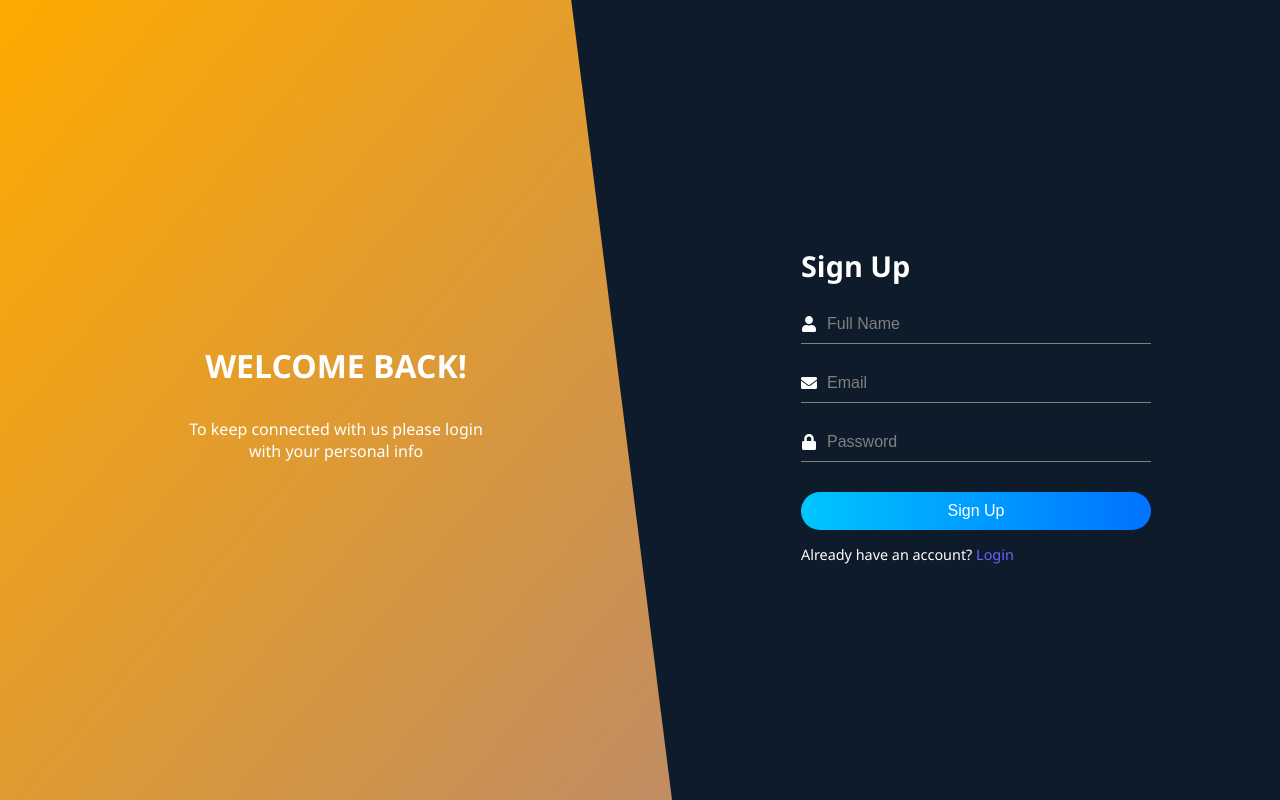
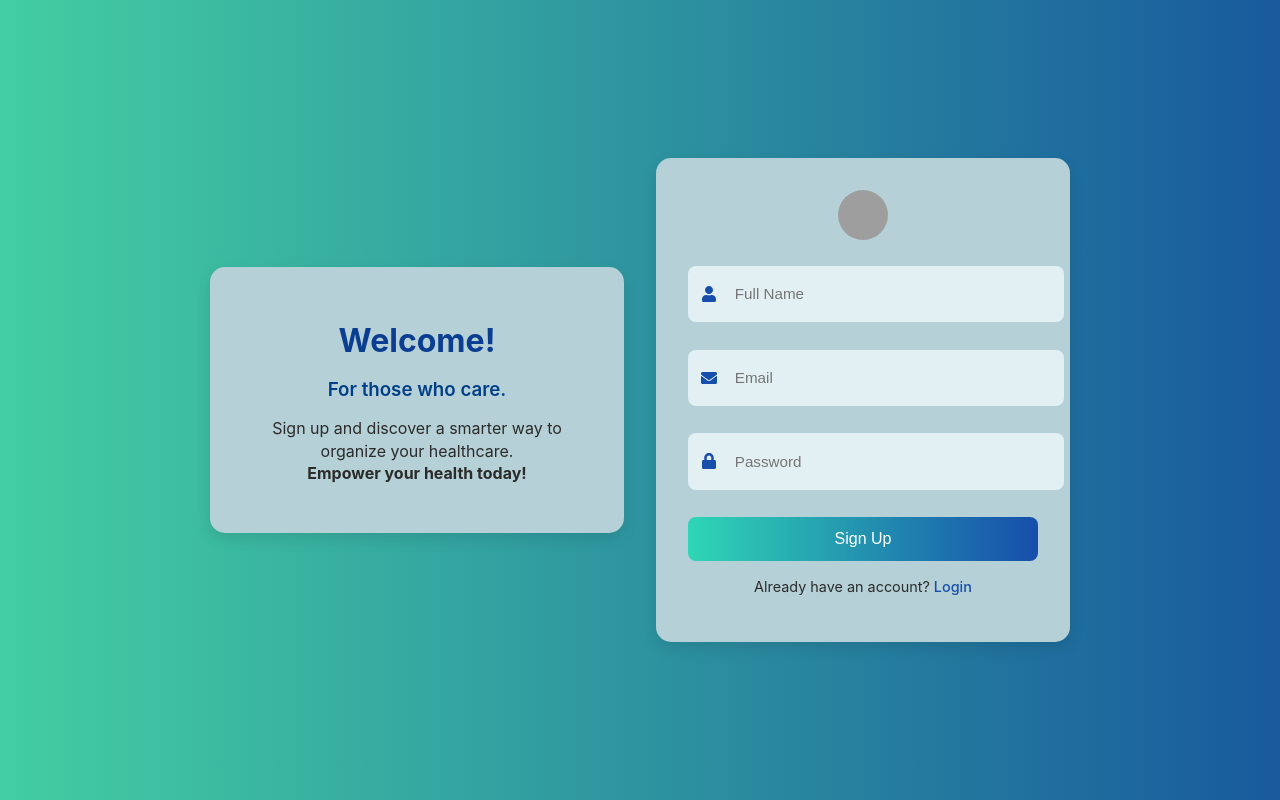
Before and after one commit to Diyaasha/MEDI-VAULT-2.0, a React (Create React App) app in the folder medi_vault-frontend/: page /signup in a window 1280 px wide. Built offline with nearby package versions, Linux system fonts and the light colour scheme; grey boxes are pictures that could not be loaded.

Commit message:
Signup fixed

```diff
--- a/medi_vault-frontend/src/pages/Signup.css
+++ b/medi_vault-frontend/src/pages/Signup.css
@@ -1,141 +1,121 @@
-/* General Container */
-.signup-container {
+/* ------------------- Signup Page Styles ------------------- */
+
+/* Page background (same as login) */
+.signup-page {
   display: flex;
+  justify-content: center;
+  align-items: center;
   height: 100vh;
-  width: 100%;
-  background-color: #0d1b2a;
+  background: linear-gradient(90deg, #43cea2 0%, #185a9d 100%); /* teal → blue */
+  font-family: "Inter", sans-serif;
+  gap: 2rem;
 }
 
-/* Left Side - Welcome */
-.signup-left {
-  flex: 1;
-  background: linear-gradient(to bottom right, #ffaa00, #c08c63);
-  clip-path: polygon(0 0, 85% 0, 100% 100%, 0% 100%);
+/* Card Styles */
+.welcome-card,
+.form-card {
+  background: #b5d0d6; /* Match login card color */
+  padding: 2rem;
+  border-radius: 15px;
+  box-shadow: 0 6px 15px rgba(0, 0, 0, 0.10);
+  width: 350px;
+  text-align: center;
+}
+
+/* Welcome Section */
+.welcome-card h1 {
+  color: #0b3d91; /* deep blue */
+  font-size: 2rem;
+  margin-bottom: 0.5rem;
+}
+.welcome-card h3 {
+  color: #003f88; /* darker blue */
+  font-weight: 600;
+  margin-bottom: 1rem;
+}
+.welcome-card p {
+  color: #2b2b2b;
+  font-size: 1rem;
+  line-height: 1.4;
+}
+
+/* Form Section */
+.signup-form {
   display: flex;
   flex-direction: column;
-  align-items: center;
+  gap: 0.6rem;
+}
+.form-header {
+  display: flex;
   justify-content: center;
-  text-align: center;
-  color: white;
-  padding: 2rem;
+  margin-bottom: 1rem;
 }
-
-.signup-left h1 {
-  font-size: 2rem;
-  font-weight: bold;
-}
-
-.signup-left p {
-  margin-top: 10px;
-  font-size: 1rem;
-  max-width: 300px;
-}
-
-/* Right Side - Form */
-.signup-right {
-  flex: 1;
-  display: flex;
-  align-items: center;
-  justify-content: center;
-}
-
-.signup-form {
-  background: transparent;
-  padding: 2rem;
-  width: 350px;
-}
-
-.signup-form h2 {
-  color: white;
-  margin-bottom: 20px;
-  font-size: 1.8rem;
-  font-weight: bold;
+.signup-logo {
+  width: 50px;
+  height: 50px;
+  border-radius: 50%;
 }
 
 /* Input Fields */
 .input-group {
   display: flex;
   align-items: center;
-  margin-bottom: 20px;
-  border-bottom: 1px solid gray;
+  background: #e2f0f4; /* Match login input background */
+  border-radius: 8px;
+  padding: 0.6rem 0.8rem;
 }
-
 .input-icon {
-  color: white;
-  margin-right: 10px;
+  color: #174eab; /* Match login icon color */
+  margin-right: 8px;
 }
-
 .input-group input {
-  background: transparent;
   border: none;
   outline: none;
-  color: white;
-  padding: 10px 0;
-  flex: 1;
-  transition: all 0.3s ease;
-}
-
-.input-group input::placeholder {
-  color: gray;
-}
-
-/* Input Focus Effect */
-.input-group input:focus {
-  border-bottom: 1px solid #00c6ff;
-  box-shadow: 0 2px 5px rgba(0, 198, 255, 0.3);
+  background: transparent;
+  width: 100%;
+  font-size: 0.95rem;
+  color: #0d1b2a;
 }
 
 /* Button */
 .signup-btn {
-  background: linear-gradient(to right, #00c6ff, #0072ff);
+  background: linear-gradient(90deg, #2fd6b5, #174eab); /* teal → blue, same as login */
   border: none;
   color: white;
-  padding: 10px;
-  border-radius: 25px;
-  width: 100%;
+  padding: 0.8rem;
+  border-radius: 8px;
   font-size: 1rem;
   cursor: pointer;
-  margin-top: 10px;
-  transition: all 0.3s ease;
+  transition: 0.3s ease;
 }
-
 .signup-btn:hover {
-  opacity: 0.9;
-}
-
-/* 👇 New Click Effect */
-.signup-btn:active {
-  transform: scale(0.95);
-  background: linear-gradient(to right, #0072ff, #00c6ff);
-  box-shadow: 0 0 15px rgba(0, 198, 255, 0.6);
+  /* opacity: 0.9; */
+    background: linear-gradient(90deg, #185a9d 0%, #43cea2 100%);
 }
 
 /* Login Link */
 .login-link {
-  margin-top: 15px;
-  color: white;
   font-size: 0.9rem;
+  margin-top: 0.5rem;
+  color: #2b2b2b;
 }
-
 .login-link a {
-  color: #6c63ff;
+  color: #174eab;
   text-decoration: none;
+  font-weight: 500;
 }
-
 .login-link a:hover {
   text-decoration: underline;
 }
 
-/* Responsive Design */
+/* Responsive */
 @media (max-width: 768px) {
-  .signup-container {
+  .signup-page {
     flex-direction: column;
+    gap: 1rem;
   }
-  .signup-left {
-    clip-path: none;
-    height: 40vh;
-  }
-  .signup-right {
-    height: 60vh;
+  .welcome-card,
+  .form-card {
+    width: 95%;
   }
 }
--- a/medi_vault-frontend/src/pages/Signup.jsx
+++ b/medi_vault-frontend/src/pages/Signup.jsx
@@ -2,8 +2,7 @@ import React, { useState } from "react";
 import "./Signup.css";
 import { FaUser, FaEnvelope, FaLock } from "react-icons/fa";
 import { signup } from "../api/auth";
-import { useNavigate } from "react-router-dom";
-
+import { useNavigate, Link } from "react-router-dom";
 import { toast } from "react-toastify";
 
 const Signup = () => {
@@ -23,13 +22,12 @@ const Signup = () => {
     try {
       const res = await signup(formData);
 
-    // save user data locally same as login for consistency
+      // Save user data
       localStorage.setItem("user", JSON.stringify(res.data));
 
-    // Show toast always on signup success
       toast.success("Signup successful! Welcome.");
 
-    // Fetch profile data to check completeness
+      // Check profile completeness
       const profileRes = await fetch(
         `${process.env.REACT_APP_API_URL || "http://localhost:3000"}/api/user/profile`,
         {
@@ -38,32 +36,41 @@ const Signup = () => {
       );
       const profileData = await profileRes.json();
 
-    // Redirect based on profile completeness
       if (!profileData.dob || !profileData.gender) {
         navigate("/setup-profile");
       } else {
         navigate("/");
       }
-
     } catch (err) {
       console.error("Signup error:", err.response?.data || err);
-    alert(err.response?.data?.message || "Signup failed. Try again.");
+      toast.error(err.response?.data?.message || "Signup failed. Try again.");
     }
   };
 
-
   return (
-    <div className="signup-container">
-      {/* Left Section */}
-      <div className="signup-left">
-        <h1>WELCOME BACK!</h1>
-        <p>To keep connected with us please login with your personal info</p>
+    <div className="signup-page">
+      {/* Welcome Section */}
+      <div className="welcome-card">
+        <h1>Welcome!</h1>
+        <h3>For those who care.</h3>
+        <p>
+          Sign up and discover a smarter way to organize your healthcare.
+          <br />
+          <strong>Empower your health today!</strong>
+        </p>
       </div>
 
-      {/* Right Section */}
-      <div className="signup-right">
-        <form className="signup-form" onSubmit={handleSubmit}>
-          <h2>Sign Up</h2>
+      {/* Signup Form Section */}
+      <div className="form-card">
+        <form onSubmit={handleSubmit} className="signup-form">
+          <div className="form-header">
+            {/* App logo or icon */}
+            <img
+              src="/logo.png"
+              alt="App Logo"
+              className="signup-logo"
+            />
+          </div>
 
           <div className="input-group">
             <FaUser className="input-icon" />
@@ -106,7 +113,7 @@ const Signup = () => {
           </button>
 
           <p className="login-link">
-            Already have an account? <a href="/login">Login</a>
+            Already have an account? <Link to="/login">Login</Link>
           </p>
         </form>
       </div>
```
Lines whose indentation alone changed are shown as unchanged.
